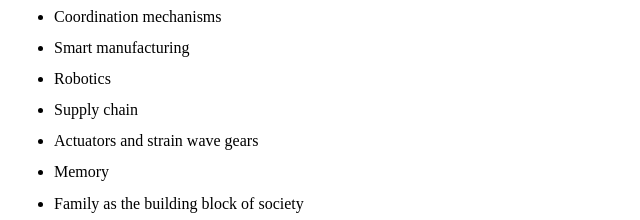
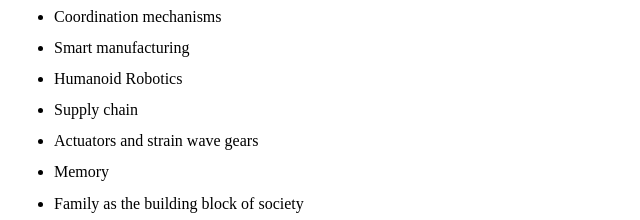
Before and after one commit to ChipNChamp/carson-pugh-site, a website: page about.html in a window 1280 px wide. Shown: the part 323-543 px from the top of the page, 118-758 px from the left. Drawn offline with Linux system fonts and the light colour scheme.

Commit message:
content: Robotics -> Humanoid Robotics on About page
Co-Authored-By: Claude Opus 4.8 (1M context) <noreply@anthropic.com>

```diff
--- a/about.html
+++ b/about.html
@@ -32,7 +32,7 @@
         <li>Distributed systems</li>
         <li>Coordination mechanisms</li>
         <li>Smart manufacturing</li>
-        <li>Robotics</li>
+        <li>Humanoid Robotics</li>
         <li>Supply chain</li>
         <li>Actuators and strain wave gears</li>
         <li>Memory</li>
```
